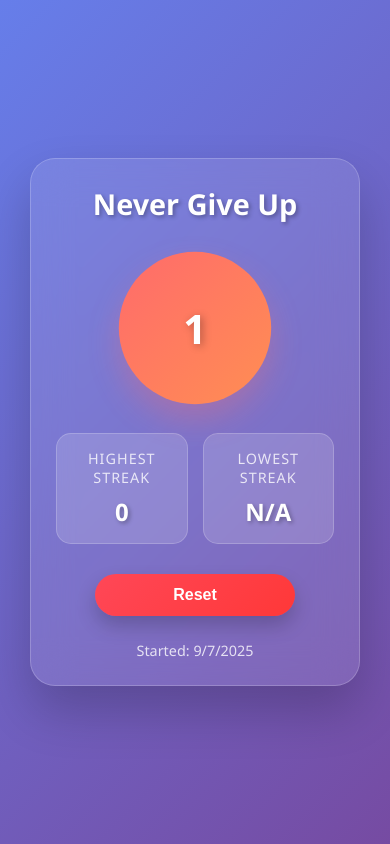
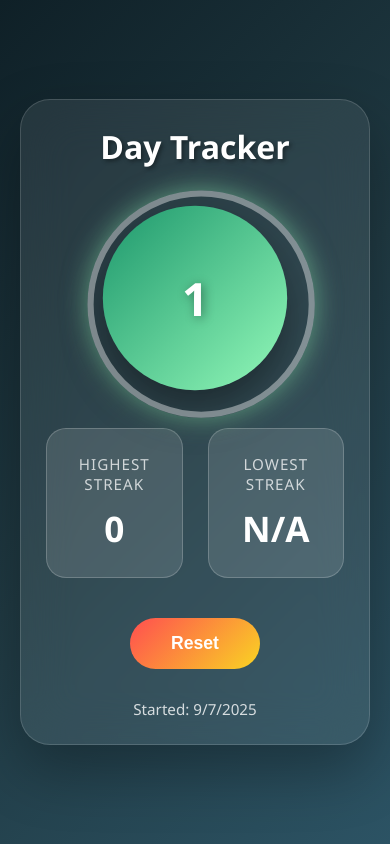
Before and after one commit to pramodr18/NeverGiveUp, a plain HTML site: page index.html in a window 390 px wide. Drawn offline with Linux system fonts and the light colour scheme.

Commit message:
index.html

```diff
--- a/index.html
+++ b/index.html
@@ -3,7 +3,7 @@
 <head>
     <meta charset="UTF-8">
     <meta name="viewport" content="width=device-width, initial-scale=1.0">
-    <title>Naver Give Up</title>
+    <title>Day Tracker</title>
     <style>
         * {
             margin: 0;
@@ -13,7 +13,7 @@
 
         body {
             font-family: 'Segoe UI', Tahoma, Geneva, Verdana, sans-serif;
-            background: linear-gradient(135deg, #667eea 0%, #764ba2 100%);
+            background: linear-gradient(135deg, #0f2027, #203a43, #2c5364);
             min-height: 100vh;
             display: flex;
             justify-content: center;
@@ -23,114 +23,95 @@
         }
 
         .container {
-            background: rgba(255, 255, 255, 0.1);
-            backdrop-filter: blur(20px);
-            border-radius: 25px;
-            padding: 40px;
-            box-shadow: 0 25px 50px rgba(0, 0, 0, 0.2);
-            border: 1px solid rgba(255, 255, 255, 0.2);
-            max-width: 500px;
+            background: rgba(255, 255, 255, 0.08);
+            backdrop-filter: blur(25px);
+            border-radius: 30px;
+            padding: 50px;
+            box-shadow: 0 25px 60px rgba(0, 0, 0, 0.3);
+            border: 1px solid rgba(255, 255, 255, 0.15);
+            max-width: 600px;
             width: 100%;
             text-align: center;
             position: relative;
             overflow: hidden;
         }
 
-        .container::before {
-            content: '';
-            position: absolute;
-            top: -50%;
-            left: -50%;
-            width: 200%;
-            height: 200%;
-            background: linear-gradient(45deg, transparent, rgba(255, 255, 255, 0.03), transparent);
-            animation: shimmer 3s infinite;
-            pointer-events: none;
-        }
-
-        @keyframes shimmer {
-            0% { transform: translateX(-100%) translateY(-100%); }
-            100% { transform: translateX(100%) translateY(100%); }
-        }
-
         .title {
             color: white;
-            font-size: 2.2em;
+            font-size: 2.4em;
             font-weight: 700;
-            margin-bottom: 30px;
-            text-shadow: 2px 2px 4px rgba(0, 0, 0, 0.3);
+            margin-bottom: 40px;
+            text-shadow: 2px 2px 4px rgba(0, 0, 0, 0.4);
             animation: fadeInUp 1s ease-out;
         }
 
         @keyframes fadeInUp {
-            from {
-                opacity: 0;
-                transform: translateY(30px);
-            }
-            to {
-                opacity: 1;
-                transform: translateY(0);
-            }
+            from { opacity: 0; transform: translateY(30px); }
+            to { opacity: 1; transform: translateY(0); }
         }
 
         .day-circle {
-            width: 200px;
-            height: 200px;
-            margin: 0 auto 30px;
+            width: 240px;
+            height: 240px;
+            margin: 0 auto 40px;
             border-radius: 50%;
-            background: linear-gradient(135deg, #ff6b6b, #ff8e53);
+            background: linear-gradient(135deg, #1d976c, #93f9b9);
             display: flex;
             align-items: center;
             justify-content: center;
             position: relative;
             animation: pulse 2s infinite alternate;
-            box-shadow: 0 15px 30px rgba(255, 107, 107, 0.3);
+            box-shadow: 0 20px 40px rgba(0, 0, 0, 0.4);
             transition: all 0.3s ease;
+        }
+
+        .day-circle::before {
+            content: '';
+            position: absolute;
+            top: -15px;
+            left: -15px;
+            width: 270px;
+            height: 270px;
+            border-radius: 50%;
+            border: 6px solid rgba(255, 255, 255, 0.4);
+            box-shadow: 0 0 25px rgba(147, 249, 185, 0.5);
         }
 
         .day-circle:hover {
             transform: scale(1.05);
-            box-shadow: 0 20px 40px rgba(255, 107, 107, 0.4);
         }
 
         @keyframes pulse {
             0% { transform: scale(1); }
-            100% { transform: scale(1.02); }
+            100% { transform: scale(1.03); }
         }
 
         .day-number {
-            font-size: 3.5em;
+            font-size: 4em;
             font-weight: 900;
             color: white;
-            text-shadow: 2px 2px 8px rgba(0, 0, 0, 0.3);
+            text-shadow: 2px 2px 10px rgba(0, 0, 0, 0.4);
             animation: countUp 0.5s ease-out;
         }
 
         @keyframes countUp {
-            from {
-                transform: scale(0.8);
-                opacity: 0;
-            }
-            to {
-                transform: scale(1);
-                opacity: 1;
-            }
+            from { transform: scale(0.8); opacity: 0; }
+            to { transform: scale(1); opacity: 1; }
         }
 
         .stats {
             display: grid;
             grid-template-columns: 1fr 1fr;
-            gap: 20px;
-            margin-bottom: 30px;
+            gap: 25px;
+            margin-bottom: 40px;
         }
 
         .stat-card {
-            background: rgba(255, 255, 255, 0.15);
-            border-radius: 15px;
-            padding: 20px;
+            background: rgba(255, 255, 255, 0.12);
+            border-radius: 20px;
+            padding: 25px;
             border: 1px solid rgba(255, 255, 255, 0.2);
             transition: all 0.3s ease;
-            animation: slideIn 1s ease-out;
         }
 
         .stat-card:hover {
@@ -138,195 +119,83 @@
             transform: translateY(-5px);
         }
 
-        @keyframes slideIn {
-            from {
-                opacity: 0;
-                transform: translateX(-30px);
-            }
-            to {
-                opacity: 1;
-                transform: translateX(0);
-            }
-        }
-
         .stat-label {
-            color: rgba(255, 255, 255, 0.8);
-            font-size: 0.9em;
-            font-weight: 500;
-            margin-bottom: 8px;
+            color: rgba(255, 255, 255, 0.75);
+            font-size: 0.95em;
+            margin-bottom: 10px;
             text-transform: uppercase;
             letter-spacing: 1px;
         }
 
         .stat-value {
             color: white;
-            font-size: 2em;
+            font-size: 2.2em;
             font-weight: 900;
-            text-shadow: 2px 2px 4px rgba(0, 0, 0, 0.3);
         }
 
         .buttons {
             display: flex;
-            gap: 15px;
+            gap: 20px;
             justify-content: center;
             flex-wrap: wrap;
         }
 
         .btn {
-            padding: 15px 30px;
+            padding: 15px 35px;
             border: none;
             border-radius: 50px;
             font-size: 1.1em;
             font-weight: 600;
             cursor: pointer;
             transition: all 0.3s ease;
-            box-shadow: 0 10px 20px rgba(0, 0, 0, 0.2);
             position: relative;
             overflow: hidden;
-            min-width: 120px;
-        }
-
-        .btn::before {
-            content: '';
-            position: absolute;
-            top: 50%;
-            left: 50%;
-            width: 0;
-            height: 0;
-            background: rgba(255, 255, 255, 0.2);
-            border-radius: 50%;
-            transform: translate(-50%, -50%);
-            transition: all 0.5s ease;
-        }
-
-        .btn:hover::before {
-            width: 300px;
-            height: 300px;
+            min-width: 130px;
         }
 
         .btn:hover {
             transform: translateY(-3px);
-            box-shadow: 0 15px 30px rgba(0, 0, 0, 0.3);
-        }
-
-        .btn:active {
-            transform: translateY(-1px);
+            box-shadow: 0 12px 25px rgba(0, 0, 0, 0.25);
         }
 
         .btn-reset {
-            background: linear-gradient(135deg, #ff4757, #ff3838);
+            background: linear-gradient(135deg, #ff4e50, #f9d423);
             color: white;
         }
 
         .btn-add {
-            background: linear-gradient(135deg, #2ed573, #1dd1a1);
+            background: linear-gradient(135deg, #36d1dc, #5b86e5);
             color: white;
         }
 
-        .btn span {
-            position: relative;
-            z-index: 1;
-        }
-
         .last-reset {
-            margin-top: 25px;
+            margin-top: 30px;
             color: rgba(255, 255, 255, 0.8);
-            font-size: 0.9em;
-            animation: fadeIn 1s ease-out 0.5s both;
-        }
-
-        @keyframes fadeIn {
-            from { opacity: 0; }
-            to { opacity: 1; }
-        }
-
-        .celebration {
-            position: absolute;
-            top: 50%;
-            left: 50%;
-            transform: translate(-50%, -50%);
-            pointer-events: none;
-            z-index: 1000;
-        }
-
-        .confetti {
-            width: 10px;
-            height: 10px;
-            background: #ff6b6b;
-            position: absolute;
-            animation: confetti-fall 3s linear infinite;
-        }
-
-        @keyframes confetti-fall {
-            0% {
-                transform: translateY(-100vh) rotate(0deg);
-                opacity: 1;
-            }
-            100% {
-                transform: translateY(100vh) rotate(720deg);
-                opacity: 0;
-            }
+            font-size: 0.95em;
         }
 
         /* Mobile Optimizations */
         @media (max-width: 768px) {
             .container {
-                padding: 25px;
-                margin: 10px;
+                padding: 35px;
             }
-
-            .title {
-                font-size: 1.8em;
-            }
-
-            .day-circle {
-                width: 150px;
-                height: 150px;
-            }
-
-            .day-number {
-                font-size: 2.5em;
-            }
-
-            .stats {
-                gap: 15px;
-            }
-
-            .stat-card {
-                padding: 15px;
-            }
-
-            .stat-value {
-                font-size: 1.5em;
-            }
-
-            .btn {
-                padding: 12px 25px;
-                font-size: 1em;
-                min-width: 100px;
-            }
-
-            .buttons {
-                gap: 10px;
-            }
+            .title { font-size: 2em; }
+            .day-circle { width: 200px; height: 200px; }
+            .day-circle::before { width: 230px; height: 230px; }
+            .day-number { font-size: 3.2em; }
         }
 
         @media (max-width: 480px) {
-            .buttons {
-                flex-direction: column;
-                align-items: center;
-            }
-
-            .btn {
-                width: 100%;
-                max-width: 200px;
-            }
+            .container { padding: 25px; }
+            .day-circle { width: 180px; height: 180px; }
+            .day-circle::before { width: 210px; height: 210px; }
+            .day-number { font-size: 2.8em; }
         }
     </style>
 </head>
 <body>
     <div class="container">
-        <h1 class="title">Never Give Up</h1>
+        <h1 class="title">Day Tracker</h1>
 
         <div class="day-circle">
             <div class="day-number" id="currentDays">1</div>
@@ -344,10 +213,7 @@
         </div>
 
         <div class="buttons">
-
-            <button class="btn btn-reset" onclick="resetCounter()">
-                <span>Reset</span>
-            </button>
+            <button class="btn btn-reset" onclick="resetCounter()">Reset</button>
         </div>
 
         <div class="last-reset" id="lastReset">
@@ -363,7 +229,6 @@
                 this.lowestDays = parseInt(localStorage.getItem('lowestDays')) || 0;
                 this.startDate = localStorage.getItem('startDate') || new Date().toLocaleDateString();
                 this.streakHistory = JSON.parse(localStorage.getItem('streakHistory')) || [];
-
                 this.updateDisplay();
                 this.startAutoIncrement();
             }
@@ -373,13 +238,9 @@
                 document.getElementById('highestDays').textContent = this.highestDays;
                 document.getElementById('lowestDays').textContent = this.lowestDays || 'N/A';
                 document.getElementById('startDate').textContent = this.startDate;
-
-                // Animate number change
                 const dayElement = document.getElementById('currentDays');
                 dayElement.style.animation = 'none';
-                setTimeout(() => {
-                    dayElement.style.animation = 'countUp 0.5s ease-out';
-                }, 10);
+                setTimeout(() => { dayElement.style.animation = 'countUp 0.5s ease-out'; }, 10);
             }
 
             saveData() {
@@ -392,125 +253,48 @@
 
             addDay() {
                 this.currentDays++;
-
-                if (this.currentDays > this.highestDays) {
-                    this.highestDays = this.currentDays;
-                    this.celebrate();
-                }
-
+                if (this.currentDays > this.highestDays) this.highestDays = this.currentDays;
                 this.updateDisplay();
                 this.saveData();
             }
 
             resetCounter() {
                 if (this.currentDays > 1) {
-                    // Save current streak to history
                     this.streakHistory.push(this.currentDays);
-
-                    // Update lowest days
                     if (this.lowestDays === 0 || this.currentDays < this.lowestDays) {
                         this.lowestDays = this.currentDays;
                     }
                 }
-
                 this.currentDays = 1;
                 this.startDate = new Date().toLocaleDateString();
-
                 this.updateDisplay();
                 this.saveData();
-
-                // Reset animation
-                const circle = document.querySelector('.day-circle');
-                circle.style.animation = 'none';
-                setTimeout(() => {
-                    circle.style.animation = 'pulse 2s infinite alternate';
-                }, 10);
-            }
-
-            celebrate() {
-                // Create confetti effect
-                for (let i = 0; i < 50; i++) {
-                    setTimeout(() => {
-                        this.createConfetti();
-                    }, i * 50);
-                }
-            }
-
-            createConfetti() {
-                const confetti = document.createElement('div');
-                confetti.className = 'confetti';
-                confetti.style.left = Math.random() * 100 + 'vw';
-                confetti.style.backgroundColor = this.getRandomColor();
-                confetti.style.animationDelay = Math.random() * 3 + 's';
-                confetti.style.animationDuration = (Math.random() * 2 + 3) + 's';
-
-                document.body.appendChild(confetti);
-
-                setTimeout(() => {
-                    confetti.remove();
-                }, 6000);
-            }
-
-            getRandomColor() {
-                const colors = ['#ff6b6b', '#4ecdc4', '#45b7d1', '#96ceb4', '#feca57', '#ff9ff3', '#54a0ff'];
-                return colors[Math.floor(Math.random() * colors.length)];
             }
 
             startAutoIncrement() {
-                // Auto increment every 24 hours
                 const lastIncrement = localStorage.getItem('lastIncrement');
                 const now = new Date().toDateString();
-
                 if (lastIncrement !== now) {
-                    // New day detected
-                    if (lastIncrement && this.currentDays > 1) {
-                        this.addDay();
-                    }
+                    if (lastIncrement && this.currentDays > 1) this.addDay();
                     localStorage.setItem('lastIncrement', now);
                 }
-
-                // Check every hour for day change
                 setInterval(() => {
                     const currentDay = new Date().toDateString();
                     const savedDay = localStorage.getItem('lastIncrement');
-
                     if (savedDay && currentDay !== savedDay) {
                         this.addDay();
                         localStorage.setItem('lastIncrement', currentDay);
                     }
-                }, 3600000); // Check every hour
+                }, 3600000);
             }
         }
 
-        // Initialize the tracker
         let tracker;
-
-        window.onload = () => {
-            tracker = new DayTracker();
-        };
-
-        function addDay() {
-            tracker.addDay();
+        window.onload = () => { tracker = new DayTracker(); };
+        function addDay() { tracker.addDay(); }
+        function resetCounter() {
+            if (confirm('Are you sure you want to reset the counter?')) tracker.resetCounter();
         }
-
-        function resetCounter() {
-            if (confirm('Are you sure you want to reset the counter? This will start a new tracking period.')) {
-                tracker.resetCounter();
-            }
-        }
-
-        // Add some interactive hover effects
-        document.addEventListener('DOMContentLoaded', () => {
-            const statCards = document.querySelectorAll('.stat-card');
-            statCards.forEach(card => {
-                card.addEventListener('mouseenter', () => {
-                    card.style.transform = 'translateY(-5px) scale(1.02)';
-                });
-                card.addEventListener('mouseleave', () => {
-                    card.style.transform = 'translateY(0) scale(1)';
-                });
-            });
-        });
     </script>
 </body>
 </html>
```
